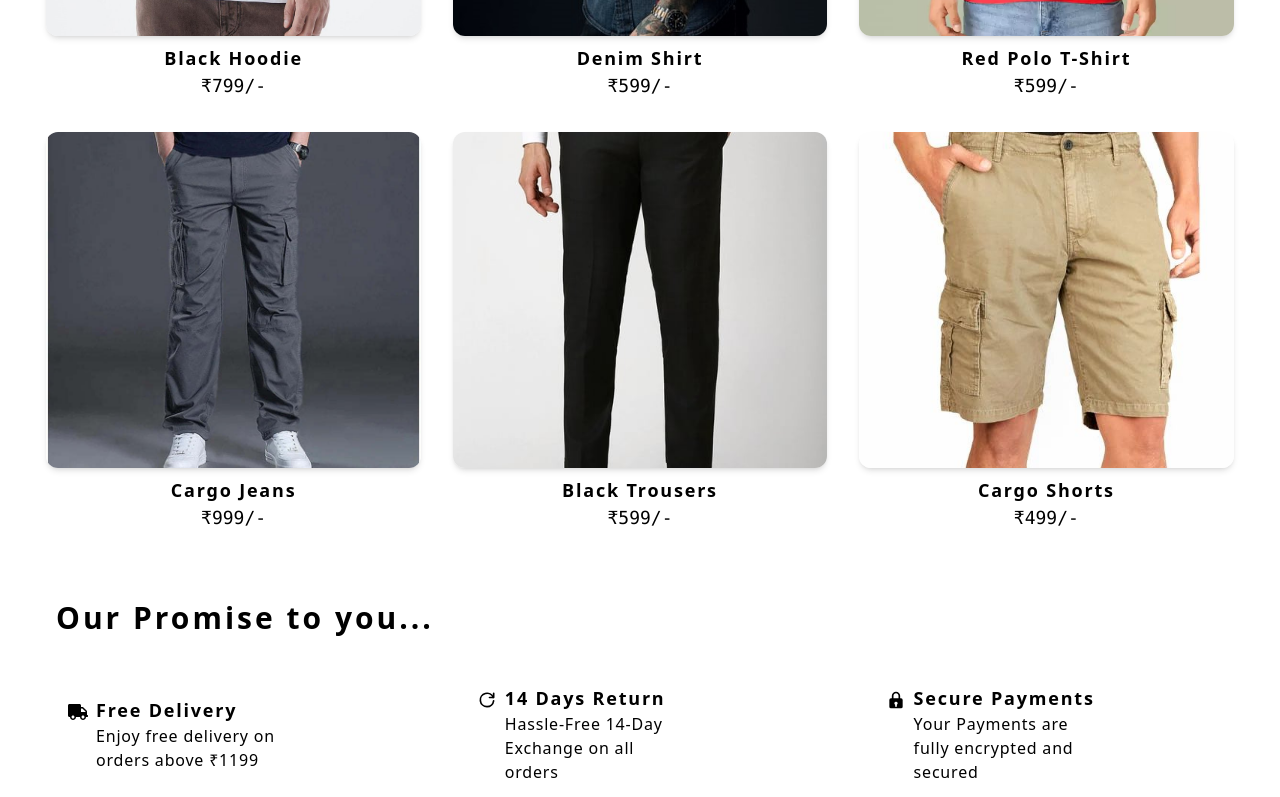
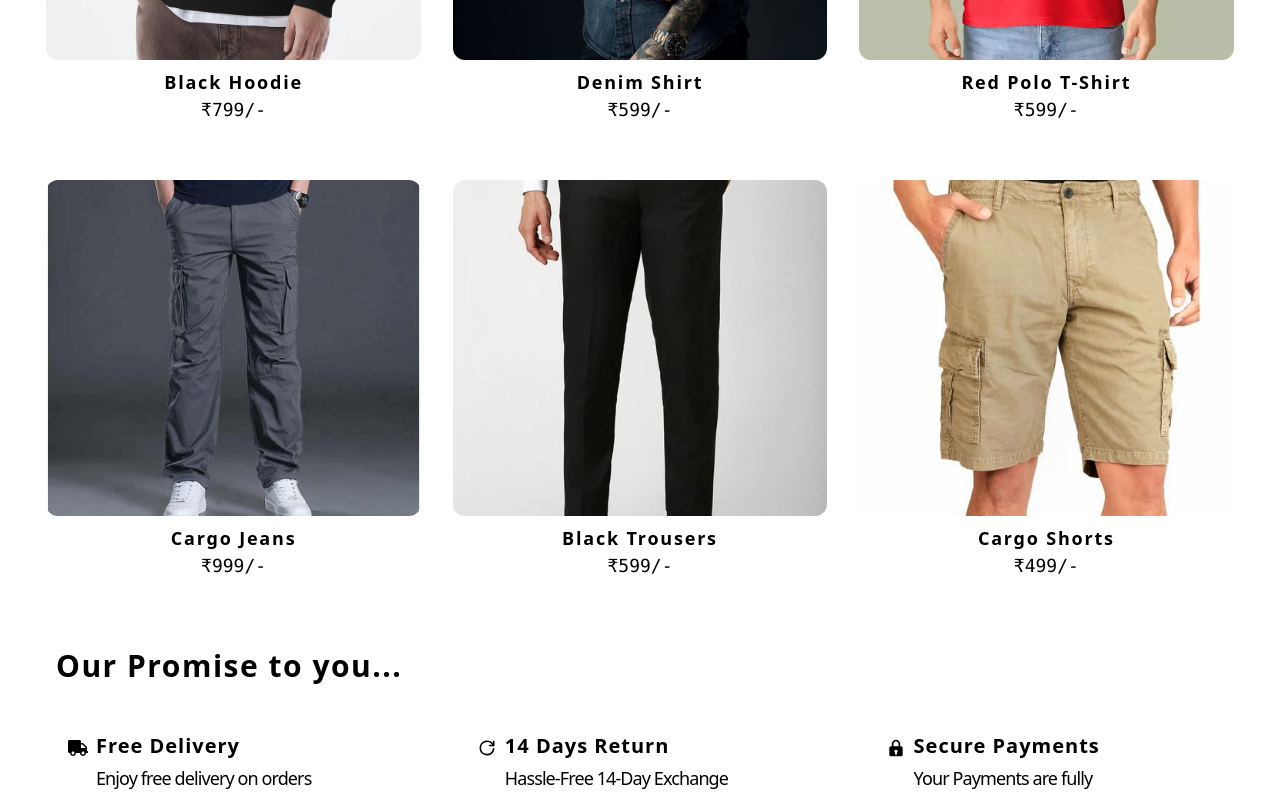
Before and after one commit to Barath-ash/PixelArts, a React (Vite) app: page / in a window 1280 px wide. Shown: the part 1120-1917 px from the top of the page. Built offline with nearby package versions, Linux system fonts and the light colour scheme.

Commit message:
90% percent completed

```diff
--- a/src/Components/ClothComponent.jsx
+++ b/src/Components/ClothComponent.jsx
@@ -9,7 +9,7 @@ const ClothComponent = ({ images, names, prices }) => {
             <img
               src={image}
               alt={names[index]}
-              className="w-full h-[42vh] object-cover rounded-xl shadow-md"
+              className="w-full h-[42vh] mt-6 object-cover rounded-xl transition-transform duration-300 ease-in-out transform hover:scale-108"
             />
             <h3 className="text-center text-lg font-bold tracking-widest mt-2">{names[index]}</h3>
             <p className="text-center text-lg font-mono">{prices[index]}</p>
--- a/src/Components/Details.jsx
+++ b/src/Components/Details.jsx
@@ -18,13 +18,13 @@ const Details = () => {
   return (
     <div>
       <div className='p-14 mt-3 mb-4'>
-        <h1 className='text-3xl font-bold tracking-widest'>Our Promise to you...</h1>
+        <h1 className='text-3xl font-bold tracking-wider'>Our Promise to you...</h1>
         <div className='flex  justify-between items-center mt-12 w-full'>
           {datas.map((values)=>{
             return(
 <div className='w-[30%] px-10 relative'>
-                <h3 className='font-bold text-lg tracking-widest flex '> <span className='text-xl left-3 top-1.5 absolute'>{values.Icons}</span> <p>{values.title}</p></h3>
-                <p className='w-4/6 tracking-wider'>
+                <h3 className='font-bold text-xl tracking-wider flex '> <span className='text-xl left-3 top-1.5 absolute'>{values.Icons}</span> <p>{values.title}</p></h3>
+                <p className='w-5/6 tracking-tighter text-lg mt-1'>
                   {values.content}
                 </p>
                 </div>
```
